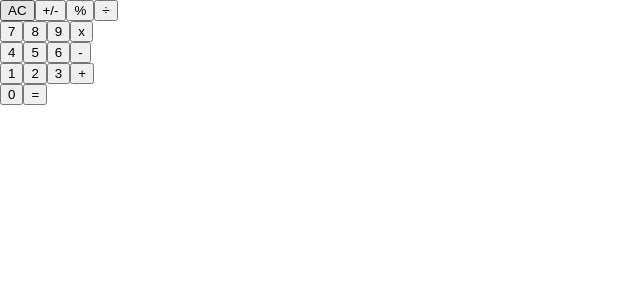
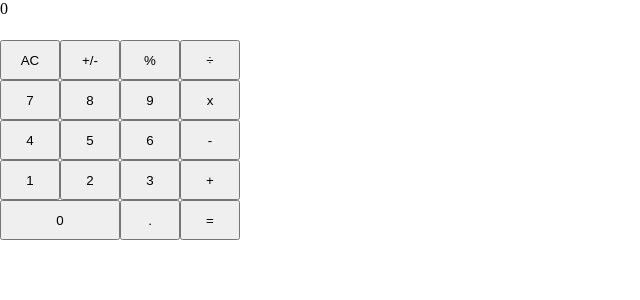
Before and after one commit to Farida-Hamid/Maths-Magicians, a React (Create React App) app: page / in a window 1280 px wide. Shown: the top 300 px of the page, without its empty margins (0-640 px from the left). Built offline with nearby package versions, Linux system fonts and the light colour scheme.

Commit message:
Adjust button sizes

```diff
--- a/src/components/calculator.js
+++ b/src/components/calculator.js
@@ -7,8 +7,8 @@ class Calculator extends React.Component {
   // }
   render() {
     return (
-      <div>
-        <div className="screen" />
+      <div className="calculator">
+        <div className="screen">0</div>
         <div className="row">
           <button type="button" className="gray">AC</button>
           <button type="button" className="gray">+/-</button>
@@ -35,6 +35,7 @@ class Calculator extends React.Component {
         </div>
         <div className="row">
           <button type="button" className="zero">0</button>
+          <button type="button" className="gray">.</button>
           <button type="button" className="orange">=</button>
         </div>
       </div>
--- a/src/index.css
+++ b/src/index.css
@@ -1,3 +1,21 @@
 body {
-	margin: 0;
+  margin: 0;
 }
+
+.calculator {
+  margin: auto;
+}
+
+.screen {
+  width: max-content;
+  height: 40px;
+}
+
+button {
+  width: 60px;
+  height: 40px;
+}
+
+.zero {
+  width: 120px;
+}
```
